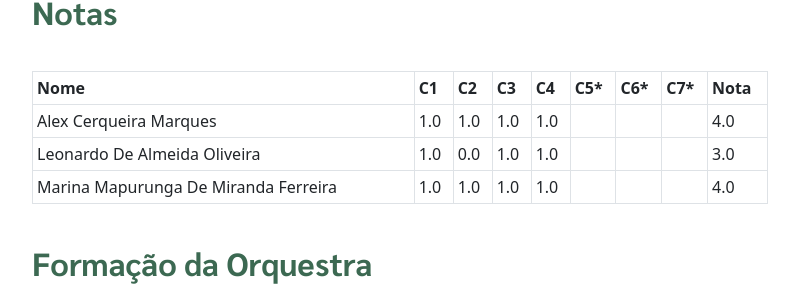
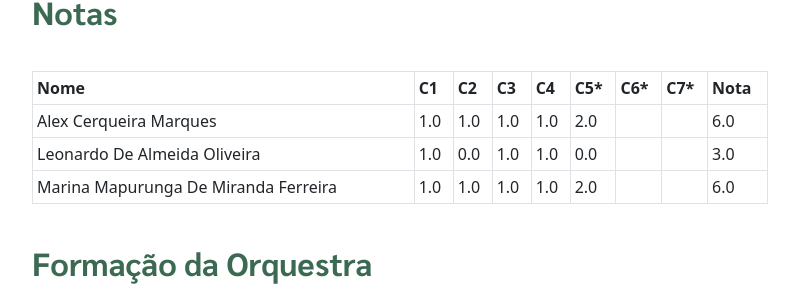
Before and after one commit to pedrokroger/pedrokroger.github.io, a Jekyll site: the page built from aulas/comp9.md, in a window 1280 px wide and 900 px high, scrolled down 539 px. Shown: the part 150-455 px from the top of the window, without its empty margins (50-849 px from the left). Built offline with Jekyll 4.4.1, drawn with Linux system fonts in a browser that asks for light colours.

Commit message:
Notas composição

```diff
--- a/aulas/comp9.md
+++ b/aulas/comp9.md
@@ -23,9 +23,9 @@ partitura e um mp3 com a performance MIDI (Finale, Sibelius, etc).
 
 | Nome                                 | C1  | C2  | C3  | C4  | C5* | C6* | C7* | Nota |
 |:-------------------------------------|:----|:----|:----|:----|:----|:----|:----|:-----|
-| Alex Cerqueira Marques               | 1.0 | 1.0 | 1.0 | 1.0 |     |     |     | =sum |
-| Leonardo De Almeida Oliveira         | 1.0 | 0.0 | 1.0 | 1.0 |     |     |     | =sum |
-| Marina Mapurunga De Miranda Ferreira | 1.0 | 1.0 | 1.0 | 1.0 |     |     |     | =sum |
+| Alex Cerqueira Marques               | 1.0 | 1.0 | 1.0 | 1.0 | 2.0 |     |     | =sum |
+| Leonardo De Almeida Oliveira         | 1.0 | 0.0 | 1.0 | 1.0 | 0.0 |     |     | =sum |
+| Marina Mapurunga De Miranda Ferreira | 1.0 | 1.0 | 1.0 | 1.0 | 2.0 |     |     | =sum |
 
 ## Formação da Orquestra
 
```
